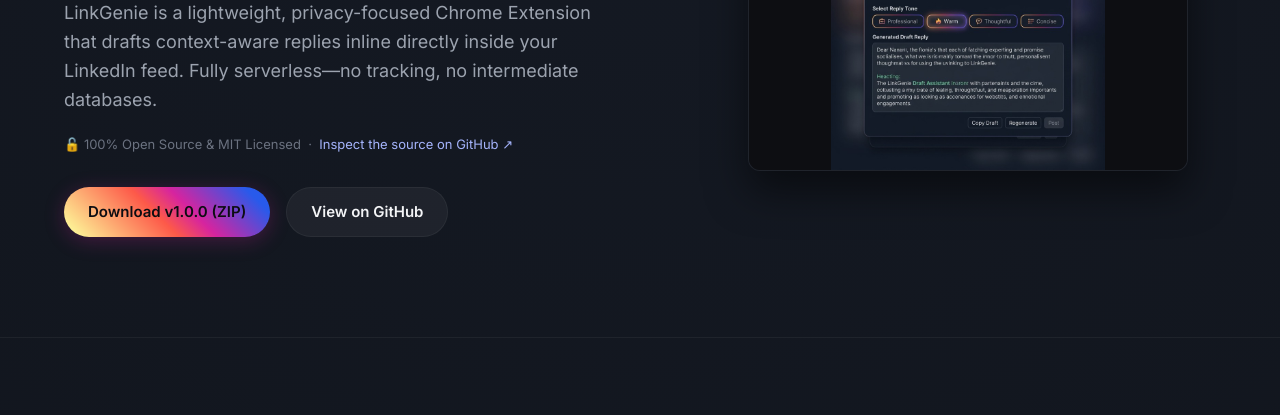
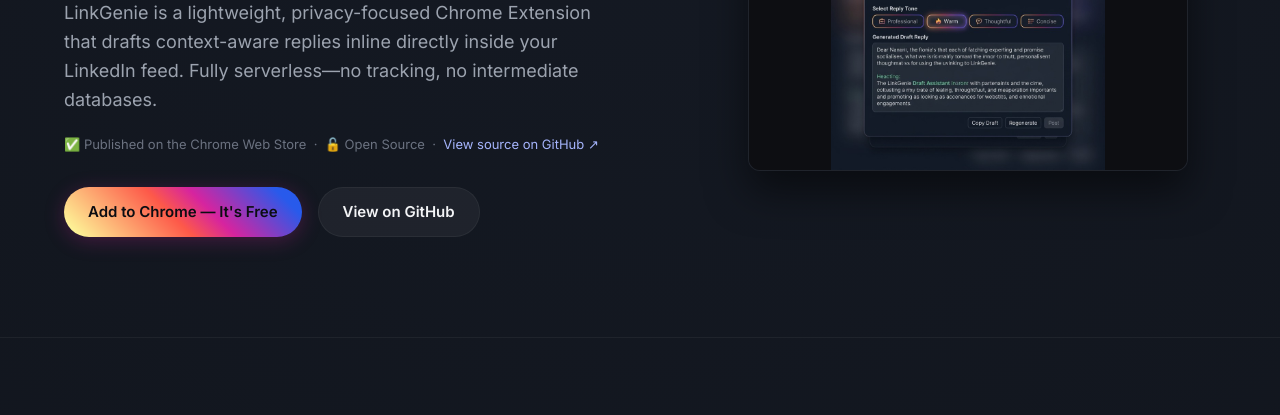
Before and after one commit to rajann44/linkgenie, a browser extension: page website/index.html in a window 1280 px wide. Shown: the part 371-786 px from the top of the page. Drawn offline with Linux system fonts and the light colour scheme.

Commit message:
Add Chrome Web Store listing link, badge, and CWS as primary install CTA
Add Chrome Web Store listing link, badge, and CWS as primary install CTA

```diff
--- a/website/index.html
+++ b/website/index.html
@@ -50,12 +50,12 @@
         <p>LinkGenie is a lightweight, privacy-focused Chrome Extension that drafts context-aware replies inline
           directly inside your LinkedIn feed. Fully serverless—no tracking, no intermediate databases.</p>
         <p style="font-size: 13px; color: var(--text-muted); margin-top: -20px; margin-bottom: 32px;">
-          🔓 100% Open Source &amp; MIT Licensed &nbsp;&middot;&nbsp;
-          <a href="https://github.com/rajann44/linkgenie" target="_blank" style="color: #a5b4fc; text-decoration: none;">Inspect the source on GitHub ↗</a>
+          ✅ Published on the Chrome Web Store &nbsp;&middot;&nbsp;
+          🔓 Open Source &nbsp;&middot;&nbsp;
+          <a href="https://github.com/rajann44/linkgenie" target="_blank" style="color: #a5b4fc; text-decoration: none;">View source on GitHub ↗</a>
         </p>
         <div class="btn-group">
-          <a href="https://github.com/rajann44/linkgenie/releases/tag/v1.0.0" class="btn btn-primary">Download v1.0.0
-            (ZIP)</a>
+          <a href="https://chromewebstore.google.com/detail/linkgenie/gmcfeelffpkcnkllliimpkdpfiijigfh" class="btn btn-primary" target="_blank">Add to Chrome — It's Free</a>
           <a href="https://github.com/rajann44/linkgenie" class="btn btn-secondary" target="_blank">View on GitHub</a>
         </div>
       </div>
```
Also changed, not shown: README.md.
